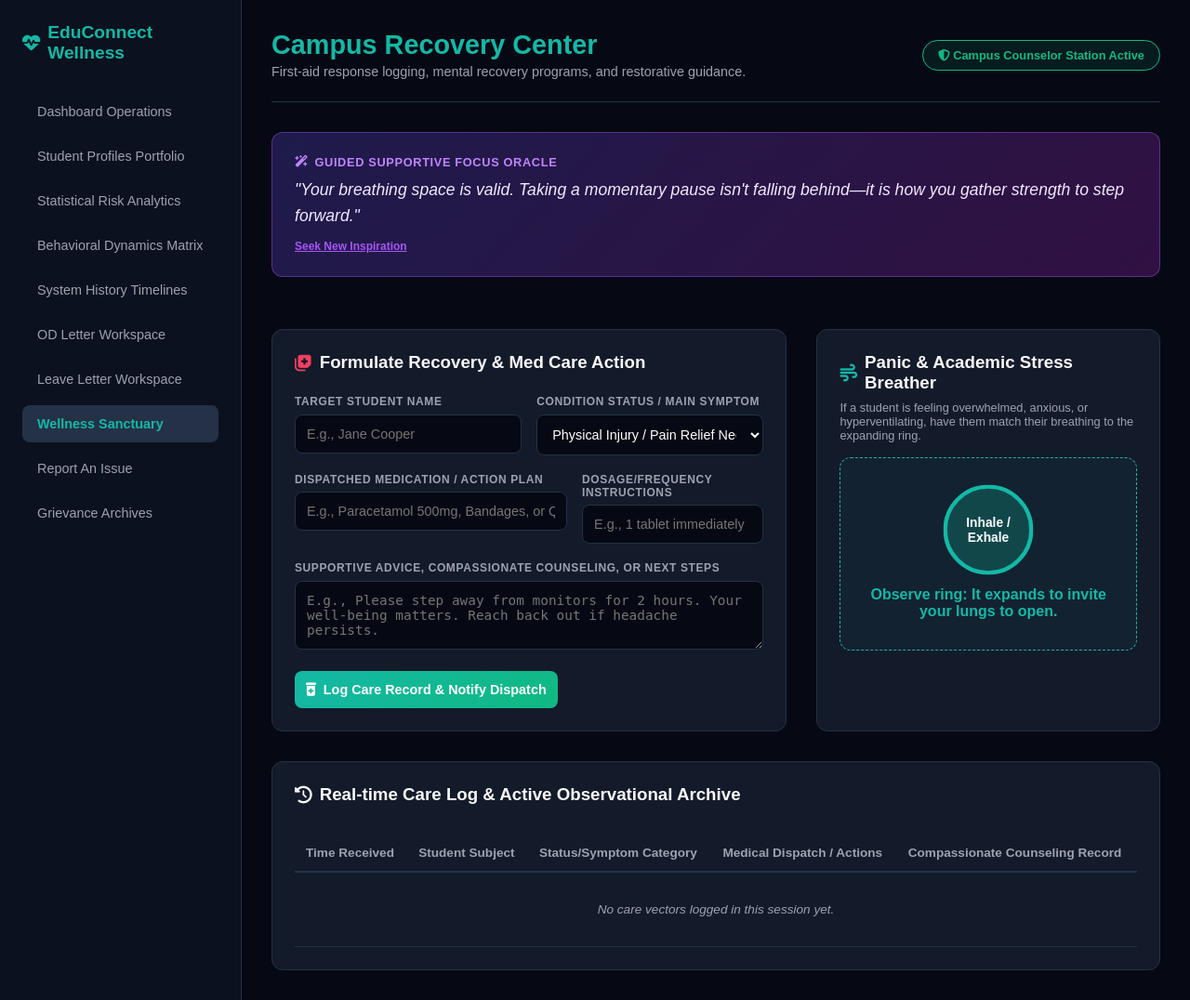
After one commit to aravindsss2609-eng/EduTech-StudentProfile--Demo, a Flask app: page /wellness-sanctuary in a window 1280 px wide. The commit adds this page. Shown: the whole page at 93% size. Run offline with Flask 3, Linux system fonts and the light colour scheme; data that the repository does not hold is empty.

Commit message:
Upgrade: Added OD, Leave letter views, and Wellness Sanctuary

```diff
--- a/app.py
+++ b/app.py
@@ -4,9 +4,10 @@ from datetime import datetime
 
 app = Flask(__name__)
 
-# Core Global In-Memory Databases - Starts clean and updates dynamically
+# Core Global In-Memory Databases - Kept completely intact and upgraded safely
 STUDENT_REGISTRY = []
 SYSTEM_REPORTS = []
+WELLNESS_LOGS = [] # Active care tracking database
 
 @app.route('/')
 def index():
@@ -36,6 +37,20 @@ def report_history():
 def student_profiles():
     return render_template('student-profiles.html')
 
+@app.route('/od-letter')
+def od_letter():
+    return render_template('od-letter.html')
+
+@app.route('/leave-letter')
+def leave_letter():
+    return render_template('leave-letter.html')
+
+# --- NEW WELLNESS & MEDICATION ROUTE ---
+@app.route('/wellness-sanctuary')
+def wellness_sanctuary():
+    return render_template('wellness-sanctuary.html')
+
+
 # --- SYSTEM REST API ENDPOINTS ---
 
 @app.route('/api/get_students', methods=['GET'])
@@ -48,11 +63,17 @@ def add_student():
     try:
         new_student = {
             "student_id": data.get("student_id"),
+            "name": data.get("name", "N/A"),
+            "age": data.get("age", "N/A"),
+            "phone": data.get("phone", "N/A"),
+            "email": data.get("email", "N/A"),
+            "address": data.get("address", "N/A"),
+            "dob": data.get("dob", "N/A"),
+            "gender": data.get("gender", "N/A"),
             "attendance_rate": float(data.get("attendance_rate", 0)),
             "homework_submission_rate": float(data.get("homework_submission_rate", 0)),
             "exam_score_avg": float(data.get("exam_score_avg", 0)),
             "sentiment_text": data.get("sentiment_text", "Normal Status"),
-            # Extended Student Metric Fields
             "projects_done": data.get("projects_done", "None Specified"),
             "hobbies": data.get("hobbies", "None Specified"),
             "target_course": data.get("target_course", "None Specified")
@@ -83,6 +104,28 @@ def add_report():
     except Exception as e:
         return jsonify({"status": "error", "message": str(e)}), 400
 
+# --- NEW WELLNESS MONITOR API ---
+@app.route('/api/add_wellness_log', methods=['POST'])
+def add_wellness_log():
+    data = request.json
+    try:
+        new_log = {
+            "timestamp": datetime.now().strftime("%Y-%m-%d %H:%M"),
+            "student_name": data.get("student_name") or "Anonymous Student",
+            "issue_type": data.get("issue_type"), # "Physical Injury" or "Mental Burnout"
+            "medication_given": data.get("medication_given") or "Rest & Care Observation",
+            "dosage": data.get("dosage") or "N/A",
+            "support_note": data.get("support_note") or "Keep showing up. You are doing amazing."
+        }
+        WELLNESS_LOGS.append(new_log)
+        return jsonify({"status": "success", "message": "Wellness profile and medical dispatch updated!"})
+    except Exception as e:
+        return jsonify({"status": "error", "message": str(e)}), 400
+
+@app.route('/api/get_wellness_logs', methods=['GET'])
+def get_wellness_logs():
+    return jsonify(WELLNESS_LOGS)
+
 @app.route('/api/get_logs', methods=['GET'])
 def get_logs():
     total_students = len(STUDENT_REGISTRY)
@@ -101,6 +144,5 @@ def get_logs():
     ])
 
 if __name__ == "__main__":
-    import os
     port = int(os.environ.get("PORT", 5000))
     app.run(host="0.0.0.0", port=port)
--- /dev/null
+++ b/templates/wellness-sanctuary.html
@@ -0,0 +1,279 @@
+<!DOCTYPE html>
+<html lang="en">
+<head>
+    <meta charset="UTF-8">
+    <title>EduConnect - Wellness & Recovery Sanctuary</title>
+    <link rel="stylesheet" href="https://cdnjs.cloudflare.com/ajax/libs/font-awesome/6.4.0/css/all.min.css">
+    <style>
+        :root {
+            --bg-base: #060913;
+            --bg-sidebar: #0b111e;
+            --bg-card: #131a2a;
+            --accent-green: #10b981;
+            --accent-teal: #14b8a6;
+            --accent-rose: #f43f5e;
+            --primary: #3b82f6;
+            --text-main: #f9fafb;
+            --text-muted: #9ca3af;
+            --border: #243146;
+        }
+        * { margin:0; padding:0; box-sizing:border-box; }
+        body { font-family: sans-serif; background: var(--bg-base); color: var(--text-main); display: flex; height: 100vh; overflow: hidden; }
+
+        /* Navigation Sidebar */
+        .sidebar { width: 260px; background: var(--bg-sidebar); padding: 1.5rem; border-right: 1px solid var(--border); display: flex; flex-direction: column; }
+        .brand { font-size: 1.2rem; font-weight: bold; margin-bottom: 2rem; display: flex; align-items: center; gap: 0.5rem; color: var(--accent-teal); }
+        .nav-list { list-style: none; display: flex; flex-direction: column; gap: 0.5rem; }
+        .nav-item a { display: block; padding: 0.75rem 1rem; color: var(--text-muted); text-decoration: none; border-radius: 8px; font-size: 0.9rem; transition: 0.2s; }
+        .nav-item.active a, .nav-item a:hover { background: var(--border); color: var(--accent-teal); font-weight: bold; }
+
+        /* Workspace Core Layout */
+        .main-content { flex: 1; padding: 2rem; overflow-y: auto; display: flex; flex-direction: column; gap: 2rem; }
+        .header-section { border-bottom: 1px solid var(--border); padding-bottom: 1.5rem; display: flex; justify-content: space-between; align-items: center; }
+
+        .grid-container { display: grid; grid-template-columns: 1.2fr 0.8fr; gap: 2rem; }
+        .card { background: var(--bg-card); border: 1px solid var(--border); border-radius: 12px; padding: 1.5rem; }
+
+        /* Form inputs styling */
+        .form-group { margin-bottom: 1.2rem; }
+        .form-group label { display: block; font-size: 0.75rem; color: var(--text-muted); margin-bottom: 0.4rem; font-weight: 600; text-transform: uppercase; letter-spacing: 0.05em;}
+        input, select, textarea { background: var(--bg-base); border: 1px solid var(--border); color: white; padding: 0.75rem; border-radius: 8px; width: 100%; font-size: 0.9rem; transition: 0.2s; }
+        input:focus, select:focus, textarea:focus { outline: none; border-color: var(--accent-teal); }
+
+        /* Specialized Wellness Components */
+        .button-group { display: flex; gap: 1rem; }
+        .action-btn { flex: 1; background: var(--primary); border: none; color: white; padding: 0.75rem; border-radius: 8px; cursor: pointer; font-weight: bold; font-size: 0.9rem; display: flex; align-items: center; justify-content: center; gap: 0.5rem; }
+        .action-btn.wellness { background: linear-gradient(135deg, var(--accent-teal), var(--accent-green)); }
+
+        /* Dynamic Breath Guider Container */
+        .breathing-box { display: flex; flex-direction: column; align-items: center; justify-content: center; padding: 2rem; border-radius: 12px; background: rgba(20, 184, 166, 0.05); border: 1px dashed var(--accent-teal); text-align: center; margin-top: 1rem; }
+        .breathing-circle { width: 90px; height: 90px; border-radius: 50%; background: rgba(20, 184, 166, 0.2); border: 4px solid var(--accent-teal); display: flex; align-items: center; justify-content: center; margin-bottom: 1rem; font-size: 0.8rem; font-weight: bold; transition: transform 4s ease-in-out; animation: breathe 8s infinite ease-in-out; }
+
+        @keyframes breathe {
+            0%, 100% { transform: scale(1); background: rgba(20, 184, 166, 0.2); }
+            50% { transform: scale(1.3); background: rgba(16, 185, 129, 0.4); }
+        }
+
+        /* Oracle Quote Board */
+        .oracle-board { background: linear-gradient(135deg, #1e1b4b, #311042); border-radius: 12px; padding: 1.5rem; border: 1px solid rgba(168, 85, 247, 0.4); margin-bottom: 1.5rem; }
+        .oracle-title { font-size: 0.8rem; color: #c084fc; font-weight: 700; letter-spacing: 0.05em; text-transform: uppercase; display: flex; align-items: center; gap: 0.4rem; }
+        .oracle-quote { font-style: italic; font-size: 1.1rem; line-height: 1.6; margin-top: 0.5rem; color: #f3e8ff; }
+
+        /* Care Logs List Table */
+        .log-table { width: 100%; border-collapse: collapse; margin-top: 1rem; text-align: left; font-size: 0.85rem; }
+        .log-table th { padding: 0.75rem; border-bottom: 2px solid var(--border); color: var(--text-muted); font-weight: 600; }
+        .log-table td { padding: 0.75rem; border-bottom: 1px solid var(--border); }
+        .badge { display: inline-block; padding: 0.2rem 0.5rem; border-radius: 4px; font-size: 0.75rem; font-weight: bold; }
+        .badge.injury { background: rgba(244, 63, 94, 0.15); color: var(--accent-rose); }
+        .badge.burnout { background: rgba(59, 130, 246, 0.15); color: #60a5fa; }
+    </style>
+</head>
+<body>
+    <!-- Navigation Sidebar Links -->
+    <div class="sidebar">
+        <div class="brand"><i class="fa-solid fa-heart-pulse"></i> EduConnect Wellness</div>
+        <ul class="nav-list">
+            <li class="nav-item"><a href="/">Dashboard Operations</a></li>
+            <li class="nav-item"><a href="/student-profiles">Student Profiles Portfolio</a></li>
+            <li class="nav-item"><a href="/predictive-analytics">Statistical Risk Analytics</a></li>
+            <li class="nav-item"><a href="/behavioral-matrix">Behavioral Dynamics Matrix</a></li>
+            <li class="nav-item"><a href="/historical-timeline">System History Timelines</a></li>
+            <li class="nav-item"><a href="/od-letter">OD Letter Workspace</a></li>
+            <li class="nav-item"><a href="/leave-letter">Leave Letter Workspace</a></li>
+            <li class="nav-item active"><a href="/wellness-sanctuary">Wellness Sanctuary</a></li>
+            <li class="nav-item"><a href="/report-issue">Report An Issue</a></li>
+            <li class="nav-item"><a href="/report-history">Grievance Archives</a></li>
+        </ul>
+    </div>
+
+    <!-- Main Dashboard Workspace Content -->
+    <div class="main-content">
+        <div class="header-section">
+            <div>
+                <h1 style="font-size: 1.8rem; margin-bottom: 0.25rem;"><span style="color: var(--accent-teal);">Campus Recovery Center</span></h1>
+                <p style="color: var(--text-muted); font-size: 0.9rem;">First-aid response logging, mental recovery programs, and restorative guidance.</p>
+            </div>
+            <div>
+                <span style="background: rgba(16, 185, 129, 0.1); color: var(--accent-green); border: 1px solid var(--accent-green); padding: 0.5rem 1rem; border-radius: 20px; font-size: 0.8rem; font-weight: bold;"><i class="fa-solid fa-shield-halved"></i> Campus Counselor Station Active</span>
+            </div>
+        </div>
+
+        <!-- Supportive Dynamic Oracle Quote Banner -->
+        <div class="oracle-board">
+            <div class="oracle-title"><i class="fa-solid fa-wand-magic-sparkles"></i> Guided Supportive Focus Oracle</div>
+            <div class="oracle-quote" id="encouragement_space">"Your breathing space is valid. Taking a momentary pause isn't falling behind—it is how you gather strength to step forward."</div>
+            <button onclick="spinOracle()" style="background: transparent; border: none; color: #a855f7; font-size: 0.75rem; font-weight: bold; cursor: pointer; text-decoration: underline; margin-top: 0.75rem;">Seek New Inspiration</button>
+        </div>
+
+        <div class="grid-container">
+            <!-- Left Panel: Care Action Formulation Workspace -->
+            <div class="card">
+                <h3 style="margin-bottom: 1.5rem; display: flex; align-items: center; gap: 0.5rem;"><i class="fa-solid fa-notes-medical" style="color: var(--accent-rose);"></i> Formulate Recovery & Med Care Action</h3>
+
+                <div style="display: grid; grid-template-columns: 1fr 1fr; gap: 1rem;">
+                    <div class="form-group">
+                        <label>Target Student Name</label>
+                        <input id="care_name" placeholder="E.g., Jane Cooper">
+                    </div>
+                    <div class="form-group">
+                        <label>Condition Status / Main Symptom</label>
+                        <select id="care_issue_type">
+                            <option value="Physical Injury / First-Aid Care">Physical Injury / Pain Relief Needs</option>
+                            <option value="Mental Burnout / Academic Exhaustion">Mental Burnout / High Anxiety Phase</option>
+                            <option value="Acute Illness / Seasonal Sick Leave Evaluation">Acute Illness / Fever or Cold</option>
+                        </select>
+                    </div>
+                </div>
+
+                <div style="display: grid; grid-template-columns: 1.2fr 0.8fr; gap: 1rem;">
+                    <div class="form-group">
+                        <label>Dispatched Medication / Action Plan</label>
+                        <input id="care_meds" placeholder="E.g., Paracetamol 500mg, Bandages, or Quiet Lounge Rest">
+                    </div>
+                    <div class="form-group">
+                        <label>Dosage/Frequency instructions</label>
+                        <input id="care_dosage" placeholder="E.g., 1 tablet immediately">
+                    </div>
+                </div>
+
+                <div class="form-group">
+                    <label>Supportive Advice, Compassionate Counseling, or Next Steps</label>
+                    <textarea id="care_note" rows="3" placeholder="E.g., Please step away from monitors for 2 hours. Your well-being matters. Reach back out if headache persists."></textarea>
+                </div>
+
+                <button class="action-btn wellness" onclick="dispatchCarePackage()"><i class="fa-solid fa-prescription-bottle-medical"></i> Log Care Record & Notify Dispatch</button>
+            </div>
+
+            <!-- Right Panel: Mental De-escalation & Rest Zone -->
+            <div class="card">
+                <h3 style="margin-bottom: 0.5rem; display: flex; align-items: center; gap: 0.5rem;"><i class="fa-solid fa-wind" style="color: var(--accent-teal);"></i> Panic & Academic Stress Breather</h3>
+                <p style="color: var(--text-muted); font-size: 0.8rem; margin-bottom: 1rem;">If a student is feeling overwhelmed, anxious, or hyperventilating, have them match their breathing to the expanding ring.</p>
+
+                <div class="breathing-box">
+                    <div class="breathing-circle" id="breath_bubble">Inhale / Exhale</div>
+                    <p id="breath_text" style="font-weight: bold; color: var(--accent-teal);">Observe ring: It expands to invite your lungs to open.</p>
+                </div>
+            </div>
+        </div>
+
+        <!-- Bottom Layout: System Archive of Wellness Actions -->
+        <div class="card">
+            <h3 style="margin-bottom: 1rem; display: flex; align-items: center; gap: 0.5rem;"><i class="fa-solid fa-clock-rotate-left"></i> Real-time Care Log & Active Observational Archive</h3>
+            <div style="max-height: 250px; overflow-y: auto;">
+                <table class="log-table">
+                    <thead>
+                        <tr>
+                            <th>Time Received</th>
+                            <th>Student Subject</th>
+                            <th>Status/Symptom Category</th>
+                            <th>Medical Dispatch / Actions</th>
+                            <th>Compassionate Counseling Record</th>
+                        </tr>
+                    </thead>
+                    <tbody id="wellness_table_body">
+                        <tr>
+                            <td colspan="5" style="text-align: center; color: var(--text-muted); font-style: italic; padding: 2rem;">No care vectors logged in this session yet.</td>
+                        </tr>
+                    </tbody>
+                </table>
+            </div>
+        </div>
+    </div>
+
+    <!-- Scripts for dynamic functionality -->
+    <script>
+        const inspirationalQuotes = [
+            "Your breathing space is valid. Taking a momentary pause isn't falling behind—it is how you gather strength to step forward.",
+            "You are a human being, not an assessment checklist. Rest is just as productive as any exam preparation.",
+            "It is entirely okay if all you did today was simply take care of yourself.",
+            "You don't have to control all outcomes. Your value as a student is in your presence, curiosity, and your personal timeline.",
+            "Every high hurdle looks impossible from the bottom of the slope. Be gentle with your body and mind."
+        ];
+
+        function spinOracle() {
+            const index = Math.floor(Math.random() * inspirationalQuotes.length);
+            document.getElementById('encouragement_space').innerText = `"${inspirationalQuotes[index]}"`;
+        }
+
+        // Live breathing animation labels logic
+        let state = 0;
+        setInterval(() => {
+            const text = document.getElementById('breath_bubble');
+            if (state === 0) {
+                text.innerText = "Inhale Deeply";
+                state = 1;
+            } else {
+                text.innerText = "Exhale Slowly";
+                state = 0;
+            }
+        }, 4000);
+
+        // Fetch logs
+        async function fetchWellnessLogs() {
+            try {
+                const response = await fetch('/api/get_wellness_logs');
+                const logs = await response.json();
+                const tbody = document.getElementById('wellness_table_body');
+
+                if (logs.length === 0) {
+                    tbody.innerHTML = `<tr><td colspan="5" style="text-align: center; color: var(--text-muted); font-style: italic; padding: 2rem;">No care vectors logged in this session yet.</td></tr>`;
+                    return;
+                }
+
+                tbody.innerHTML = '';
+                logs.reverse().forEach(log => {
+                    const badgeClass = log.issue_type.includes('Physical') ? 'injury' : 'burnout';
+                    tbody.innerHTML += `
+                        <tr>
+                            <td>${log.timestamp}</td>
+                            <td><strong>${log.student_name}</strong></td>
+                            <td><span class="badge ${badgeClass}">${log.issue_type}</span></td>
+                            <td><strong>${log.medication_given}</strong> <span style="color: var(--text-muted);">(${log.dosage})</span></td>
+                            <td style="color: var(--text-muted); font-style: italic;">"${log.support_note}"</td>
+                        </tr>
+                    `;
+                });
+            } catch (err) {
+                console.error("Failure updating visual tracking index logs", err);
+            }
+        }
+
+        // Dispatch post
+        async function dispatchCarePackage() {
+            const student_name = document.getElementById('care_name').value;
+            const issue_type = document.getElementById('care_issue_type').value;
+            const medication_given = document.getElementById('care_meds').value;
+            const dosage = document.getElementById('care_dosage').value;
+            const support_note = document.getElementById('care_note').value;
+
+            if (!student_name) {
+                alert('Please specify the recipient student to coordinate first-aid / support dispatch.');
+                return;
+            }
+
+            const response = await fetch('/api/add_wellness_log', {
+                method: 'POST',
+                headers: { 'Content-Type': 'application/json' },
+                body: JSON.stringify({ student_name, issue_type, medication_given, dosage, support_note })
+            });
+
+            const result = await response.json();
+            if (result.status === 'success') {
+                // Clear fields
+                document.getElementById('care_name').value = '';
+                document.getElementById('care_meds').value = '';
+                document.getElementById('care_dosage').value = '';
+                document.getElementById('care_note').value = '';
+
+                // Refresh list
+                fetchWellnessLogs();
+            }
+        }
+
+        // Initialize state on page load
+        window.onload = () => {
+            fetchWellnessLogs();
+        };
+    </script>
+</body>
+</html>
```
Also changed, not shown: templates/index.html (+34 -3 lines), templates/leave-letter.html (added, +130 -0 lines), templates/od-letter.html (added, +130 -0 lines), templates/student-profiles.html (+32 -7 lines).
